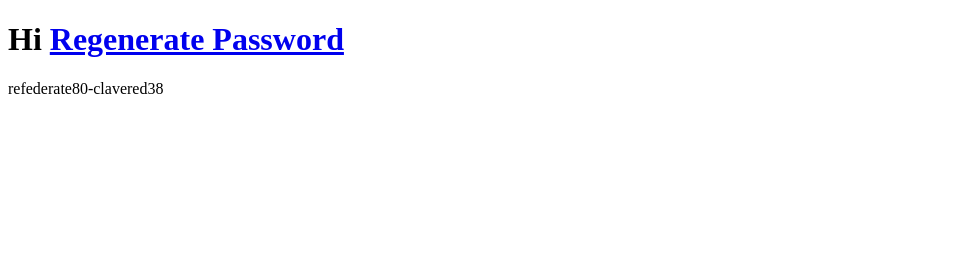
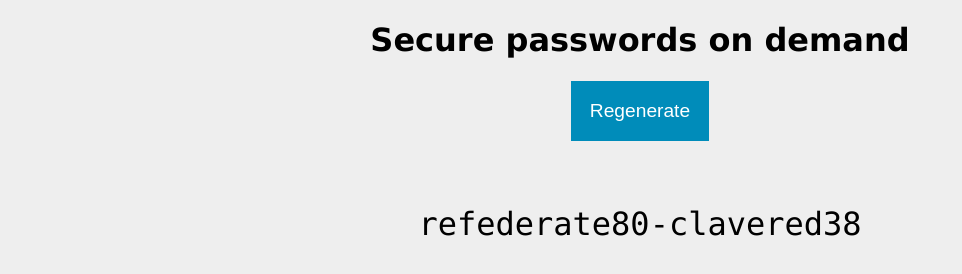
Before and after one commit to cam8001/web-passwd-gen, a plain HTML site: page index.html in a window 1280 px wide. Shown: the whole page, without its empty margins (0-962 px from the left). Drawn offline with Linux system fonts and the light colour scheme.

Commit message:
Improved styling

```diff
--- /dev/null
+++ b/css/styles.scss
@@ -0,0 +1,36 @@
+$button-background-color: #008CBA;
+$button-border-color: #007095;
+
+body {
+  background-color: #eee;
+  font-family: "Lucida Sans Unicode", "Lucida Grande", sans-serif
+}
+
+#output_target {
+  font: 2em "Lucida Console", Monaco, monospace; }
+
+#content {
+  width: 60%;
+  margin: 0 auto;
+  text-align: center; }
+
+#output_target {
+  margin-top: 2em;
+}
+
+button {
+  background-color: $button-background-color;
+  border-color: $button-border-color;
+  border-radius: 0;
+  border-style: solid;
+  border-width: 0;
+  color: white;
+  cursor: pointer;
+  font-size: 1.2em;
+  padding: 1em;
+  position: relative;
+  text-align: center;
+  transition: background-color 300ms ease-out;
+}
+
+/*# sourceMappingURL=styles.css.map */
--- a/index.html
+++ b/index.html
@@ -25,7 +25,7 @@
 
   // What to do after the document loads.
   var onReadyFunction = function() {
-    var generateLink = document.body.querySelector('h1 a');
+    var generateLink = document.body.querySelector('#regenerate');
     generateLink.onclick = function(e) {
       PasswordGenerator(callback);
       e.preventDefault();
@@ -45,12 +45,14 @@
   ready(onReadyFunction);
 
   </script>
+  <link type='text/css' rel='stylesheet' href='css/styles.css' />
 </head>
 
 <body>
-  <h1>Hi <a href="#">Regenerate Password</a></h1>
-  <div id='output_target'>
+  <div id="content">
+    <h1>Secure passwords on demand</h1>
+    <button id='regenerate'>Regenerate</button>
+    <div id='output_target'></div>
   </div>
-
 </body>
 </html>
```
Also changed, not shown: css/styles.css (added), 1 other file.
